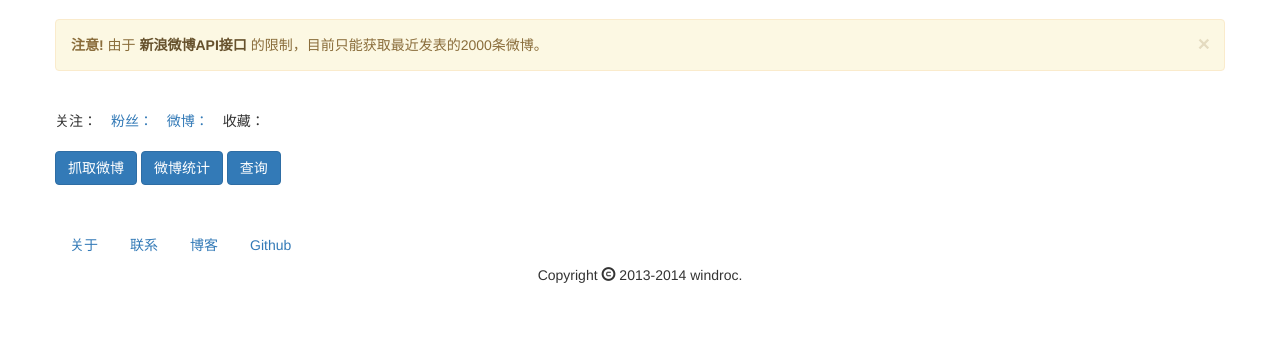
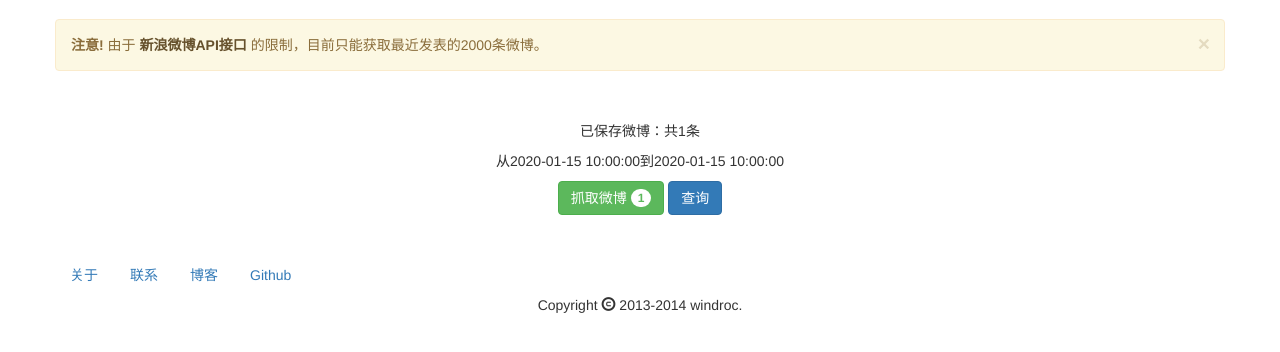
Before and after one commit to perillaroc/weibo-analytics, a Flask app: template myapp/templates/update.html in a window 1280 px wide. Shown: the part 51-403 px from the top of the page. Run offline with Flask 2, Linux system fonts and the light colour scheme; the template is opened without the code that fills it: most values are stand-ins (such as "Sample title", 1, 10 or a date in 2020); parts of the project's set-up code (start-up, migrations or seed data) failed here and were passed over; some libraries are stand-ins or nearby versions.

Commit message:
Change update page.

```diff
--- a/myapp/templates/statistic/overview.html
+++ b/myapp/templates/statistic/overview.html
@@ -18,7 +18,7 @@
                             <span class="input-group-addon">到</span>
                             <input type="text" class="form-control" name="end_date" id="end_date"/>
                             <span class="input-group-btn">
-                                <button type="button" class="btn btn-default"
+                                <button type="button" class="btn btn-primary"
                                         id="time_range_submit_button">确定</button>
                             </span>
                         </div>
--- a/myapp/templates/statistic/punchcard.html
+++ b/myapp/templates/statistic/punchcard.html
@@ -16,7 +16,7 @@
                             <span class="input-group-addon">到</span>
                             <input type="text" class="form-control" name="end_date" id="end_date"/>
                             <span class="input-group-btn">
-                                <button type="button" class="btn btn-default"
+                                <button type="button" class="btn btn-primary"
                                         id="time_range_submit_button">确定</button>
                             </span>
                         </div>
--- a/myapp/templates/update.html
+++ b/myapp/templates/update.html
@@ -16,34 +16,30 @@
                     的限制，目前只能获取最近发表的2000条微博。
                 </div>
             </div>
-            <div class="row content" id="userlogo">
-                <div class="pull-left userlogo_pic">
-                    <img src="{{ user.info['profile_image_url'] }}" alt="{{ user.info['screen_name'] }}"/>
-                </div>
-                <div class="userlogo_detail">
-                    <p>
-                        {{ user.info['screen_name'] }} {{ user.info['location'] }}
-                    </p>
+            <div class="row text-center">
+                    <img src="{{ user.info['avatar_large'] }}" alt="{{ user.info['screen_name'] }}"/>
+                    <p>{{ user.info['screen_name'] }} {{ user.info['location'] }}</p>
                     <p class="description">{{ user.info['description'] }}</p>
-                </div>
             </div>
-            <div class="row content clearleft" id="userinfo">
-                <div class="table" id="userinfoTable">
-                      <ul class="list-inline">
-                        <li class="button" scope="col">关注：{{ user.info['friends_count'] }}</li>
-                        <li class="button" scope="col"><a href="{# url_for('userfollowers') #}">粉丝：{{ user.info['followers_count'] }}</a></li>
-                        <li class="button" scope="col"><a href="{# url_for('usertimeline') #}">微博：{{ user.info['statuses_count']  }}</a></li>
-                        <li class="button" scope="col">收藏：{{ user.info['favourites_count'] }}</li>
-                      </ul>
-                </div>
-            </div> <!-- END .content #userinfo-->
-        </div> <!-- END module -->
-    </section> <!-- END .content-top -->
+            <div class="row text-center">
+                <p>已保存微博：共{{ page_info.total_count_in_database }}条</p>
+                <p>从{{ page_info.oldest_date }}到{{ page_info.latest_date }}</p>
+            </div>
+        </div>
+    </section>
 
     <section>
-        <div class="row">
-        	<button class="btn btn-primary btn_update_weibo" type="button">抓取微博</button>
-            <button class="btn btn-primary btn_analytics_weibo" type="button">微博统计</button>
+        <div class="row text-center">
+        	<button class="btn btn-success btn_update_weibo" type="button">
+                抓取微博
+                <span class="badge">{% if page_info.total_count_for_update>0 and page_info.total_count_for_update<=100 %}
+                {{ page_info.total_count_for_update }}
+                {% elif page_info.total_count_for_update>100 %}
+                100+
+                {% elif page_info.total_count_for_update==0 %}
+                {% endif %}
+                </span>
+            </button>
             <button class="btn btn-primary btn_query_weibo" type="button">查询</button>
         </div>
     </section>
--- a/myapp/views.py
+++ b/myapp/views.py
@@ -1,7 +1,11 @@
 # encoding: utf-8
 from flask import request, url_for, render_template, g, redirect
 from flask.ext.security import login_required, current_user
-from myapp import app
+from myapp import app, db
+
+from myapp.models import WeiboList
+from flask.ext.sqlalchemy import SQLAlchemy
+from sqlalchemy import func, distinct, and_, union_all
 
 if app.config['ONLINE']:
     import pylibmc
@@ -10,6 +14,10 @@ else:
 
 from weibo import APIClient
 import json
+
+client = APIClient(app_key = app.config['APP_KEY'],
+                       app_secret = app.config['APP_SECRET'],
+                       redirect_uri = app.config['CALLBACK_URL'])
 
 @app.before_request
 def before_request():
@@ -38,9 +46,7 @@ def login():
     else:
         random.shuffle(front_image_list)
 
-    client = APIClient(app_key = app.config['APP_KEY'],
-                       app_secret = app.config['APP_SECRET'],
-                       redirect_uri = app.config['CALLBACK_URL'])
+
     authorize_url = client.get_authorize_url()
     # print authorize_url
 
@@ -53,6 +59,7 @@ def login():
 def logout():
     return redirect('/api/user/logout')
 
+
 @app.route('/')
 @app.route('/index')
 @login_required
@@ -60,12 +67,41 @@ def index():
     g.user.info = json.loads(g.user.info)
     return render_template('index.html', user=g.user, current_navi="index")
 
+
 @app.route('/update')
 @login_required
 def update():
     g.user.info = json.loads(g.user.info)
 
-    return render_template('update.html', user=g.user, current_navi="update")
+    #get oldest and lateset status in database
+    query_latest = db.session.query(WeiboList).filter(WeiboList.user_uid == g.user.uid)\
+        .order_by(WeiboList.created_at.desc()).limit(1).subquery().select()
+    query_oldest = db.session.query(WeiboList).filter(WeiboList.user_uid == g.user.uid)\
+        .order_by(WeiboList.created_at).limit(1).subquery().select()
+    query = db.session.query(WeiboList).select_from(union_all(query_latest,query_oldest)).order_by(WeiboList.created_at)
+    records = query.all()
+    oldest_datetime = records[0].created_at
+    latest_datetime = records[1].created_at
+    latest_uid = records[1].uid
+
+    # get total count in database
+    total_count_in_database = db.session.query(func.count(WeiboList)) \
+        .filter(WeiboList.user_uid == g.user.uid).first()[0]
+
+    # get total count of update status
+    token = json.loads(g.user.token)
+    client.set_access_token(token['access_token'], token['expires'])
+    statuses = client.statuses.user_timeline.get(count=10, page=1, since_id=latest_uid)
+    total_count_for_update = statuses['total_number']
+
+    page_info = {
+        "oldest_date": oldest_datetime.date().isoformat(),
+        "latest_date": latest_datetime.date().isoformat(),
+        "total_count_in_database": total_count_in_database,
+        "total_count_for_update": total_count_for_update
+    }
+
+    return render_template('update.html', user=g.user, current_navi="update", page_info=page_info)
 
 @app.route('/statistic')
 @login_required
--- a/static/js/update.js
+++ b/static/js/update.js
@@ -6,6 +6,10 @@ $(document).ready(function(){
         var process_dialog = $('#process_dialog');
         process_dialog.find('.progress-bar').removeClass().addClass("progress-bar");
         process_dialog.find('.modal-title').text("获取微博中...");
+        process_dialog.find('.modal-footer').empty();
+        process_dialog.find('.modal-footer').append(
+            "<button type=\"button\" class=\"btn btn-success\">确定</button>"
+        )
         process_dialog.find('.btn-success').attr("disabled","disabled");
         change_process_dialog(5);
         $("#process_dialog").modal();
@@ -65,7 +69,11 @@ $(document).ready(function(){
 
             process_dialog.find('.btn-success').removeAttr("disabled");
             process_dialog.find('.modal-footer').append("<a href=\"/statistic\" " +
-                "class=\"btn btn-primary\">进入下一步</button>")
+                "class=\"btn btn-primary\" data-toggle=\"tooltip\" title=\"分析已抓取的微博\">进入下一步</button>")
+                .tooltip({
+                    selector: "[data-toggle=tooltip]",
+                    container: 'body'
+                })
             process_dialog.find('.btn-success').click(function(){
                 process_dialog.modal('hide');
             })
```
